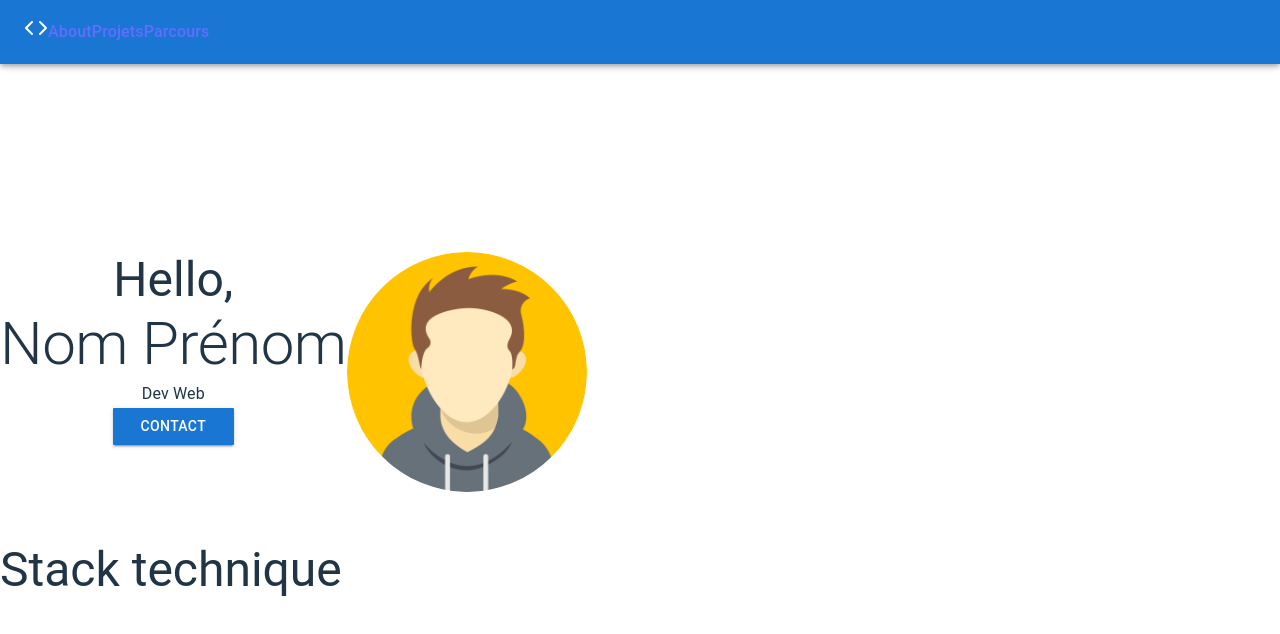
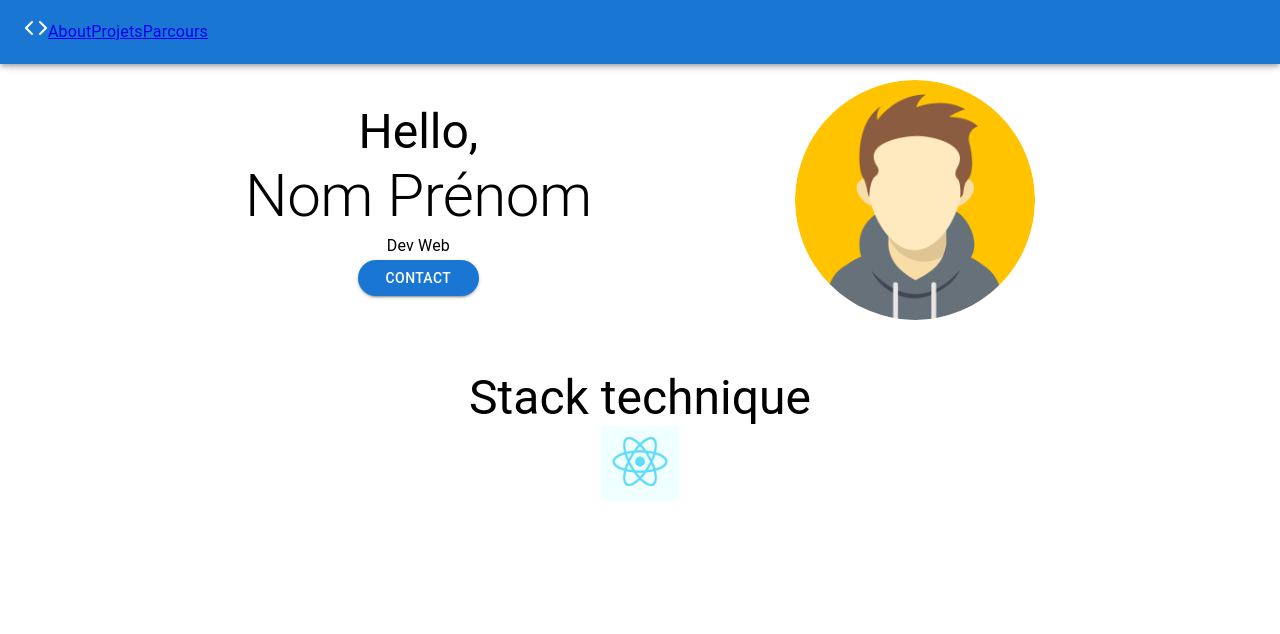
Before and after one commit to Kevgrdn/react_cv, a React (Vite) app: page / in a window 1280 px wide. Shown: the top 634 px of the page. Built offline with nearby package versions, Linux system fonts and the light colour scheme.

Commit message:
feat: :sparkles: Ajout StackTech

```diff
--- a/src/App.css
+++ /dev/null
@@ -1,41 +0,0 @@
-#root {
-  max-width: 1280px;
-  margin: 0 auto;
-  padding: 2rem;
-  text-align: center;
-}
-
-.logo {
-  height: 6em;
-  padding: 1.5em;
-  will-change: filter;
-}
-.logo:hover {
-  filter: drop-shadow(0 0 2em #646cffaa);
-}
-.logo.react:hover {
-  filter: drop-shadow(0 0 2em #61dafbaa);
-}
-
-@keyframes logo-spin {
-  from {
-    transform: rotate(0deg);
-  }
-  to {
-    transform: rotate(360deg);
-  }
-}
-
-@media (prefers-reduced-motion: no-preference) {
-  a:nth-of-type(2) .logo {
-    animation: logo-spin infinite 20s linear;
-  }
-}
-
-.card {
-  padding: 2em;
-}
-
-.read-the-docs {
-  color: #888;
-}
--- a/src/index.css
+++ /dev/null
@@ -1,75 +0,0 @@
-:root {
-  font-family: Inter, Avenir, Helvetica, Arial, sans-serif;
-  font-size: 16px;
-  line-height: 24px;
-  font-weight: 400;
-
-  color-scheme: light dark;
-  color: rgba(255, 255, 255, 0.87);
-  background-color: #242424;
-
-  font-synthesis: none;
-  text-rendering: optimizeLegibility;
-  -webkit-font-smoothing: antialiased;
-  -moz-osx-font-smoothing: grayscale;
-  -webkit-text-size-adjust: 100%;
-}
-
-a {
-  font-weight: 500;
-  color: #646cff;
-  text-decoration: inherit;
-}
-
-a:hover {
-  color: #535bf2;
-}
-
-body {
-  margin: 0;
-  display: flex;
-  place-items: center;
-  min-width: 320px;
-  min-height: 100vh;
-}
-
-h1 {
-  font-size: 3.2em;
-  line-height: 1.1;
-}
-
-button {
-  border-radius: 8px;
-  border: 1px solid transparent;
-  padding: 0.6em 1.2em;
-  font-size: 1em;
-  font-weight: 500;
-  font-family: inherit;
-  background-color: #1a1a1a;
-  cursor: pointer;
-  transition: border-color 0.25s;
-}
-
-button:hover {
-  border-color: #646cff;
-}
-
-button:focus,
-button:focus-visible {
-  outline: 4px auto -webkit-focus-ring-color;
-}
-
-@media (prefers-color-scheme: light) {
-  :root {
-    color: #213547;
-    background-color: #ffffff;
-  }
-
-  a:hover {
-    color: #747bff;
-  }
-
-  button {
-    background-color: #f9f9f9;
-  }
-}
--- a/src/main.tsx
+++ b/src/main.tsx
@@ -1,7 +1,6 @@
 import React from 'react'
 import ReactDOM from 'react-dom/client'
 import { createBrowserRouter, RouterProvider } from 'react-router-dom'
-import './index.css'
 import Error from './pages/Error/Error'
 import Home from './pages/Home/Home'
 import Portfolio from './pages/Portfolio/Portfolio'
--- a/src/pages/home/Home.tsx
+++ b/src/pages/home/Home.tsx
@@ -1,4 +1,4 @@
-import { Button } from '@mui/material'
+import { Box, Button, Card, CardActionArea, Container } from '@mui/material'
 import Avatar from '@mui/material/Avatar'
 import Typography from '@mui/material/Typography'
 import { Stack } from '@mui/system'
@@ -9,20 +9,28 @@ function Home() {
   return (
 
     <><NavBar />
-      <Stack>
-        <Stack direction='row' justifyContent='space-around' sx={{ marginTop: '50px' }}>
-          <Stack alignItems='center'>
+      <Stack sx={{ marginTop: '5rem' }}>
+        <Stack direction='row' justifyContent='center'>
+          <Stack alignItems='center' justifyContent='center'>
             <Typography variant='h3'>Hello,</Typography>
             <Typography variant='h2'>Nom Prénom</Typography>
             <Typography variant='subtitle1'>Dev Web</Typography>
-            <Button variant="contained" sx={{ width: '35%', borderRadius: '1px' }}>Contact</Button>
+            <Button variant="contained" sx={{ width: '35%', borderRadius: '1.5rem' }}>Contact</Button>
           </Stack>
+          <Box flexGrow={0.3} />
           <Stack justifyContent='center'>
             <Avatar alt="avatar" src="/src/assets/avatar.png" sx={{ width: '15rem', height: '15rem' }} />
           </Stack>
         </Stack>
-        <Stack sx={{ marginTop: '50px' }}>
+        <Stack sx={{ marginTop: '50px' }} alignItems='center'>
           <Typography variant='h3'>Stack technique</Typography>
+          <Stack>
+            <Card variant="outlined" sx={{ width: '3.5rem', height: '3.3rem', padding: '0.7rem', backgroundColor: '#F0FFFF', border: '#F0FFFF' }}>
+              <CardActionArea>
+                <img alt="react" src='/src/assets/react.png' width='100%' height='100%' />
+              </CardActionArea>
+            </Card>
+          </Stack>
         </Stack>
       </Stack>
     </>
```
Also changed, not shown: src/assets/react.png (added), src/assets/vuejs.png (added).
